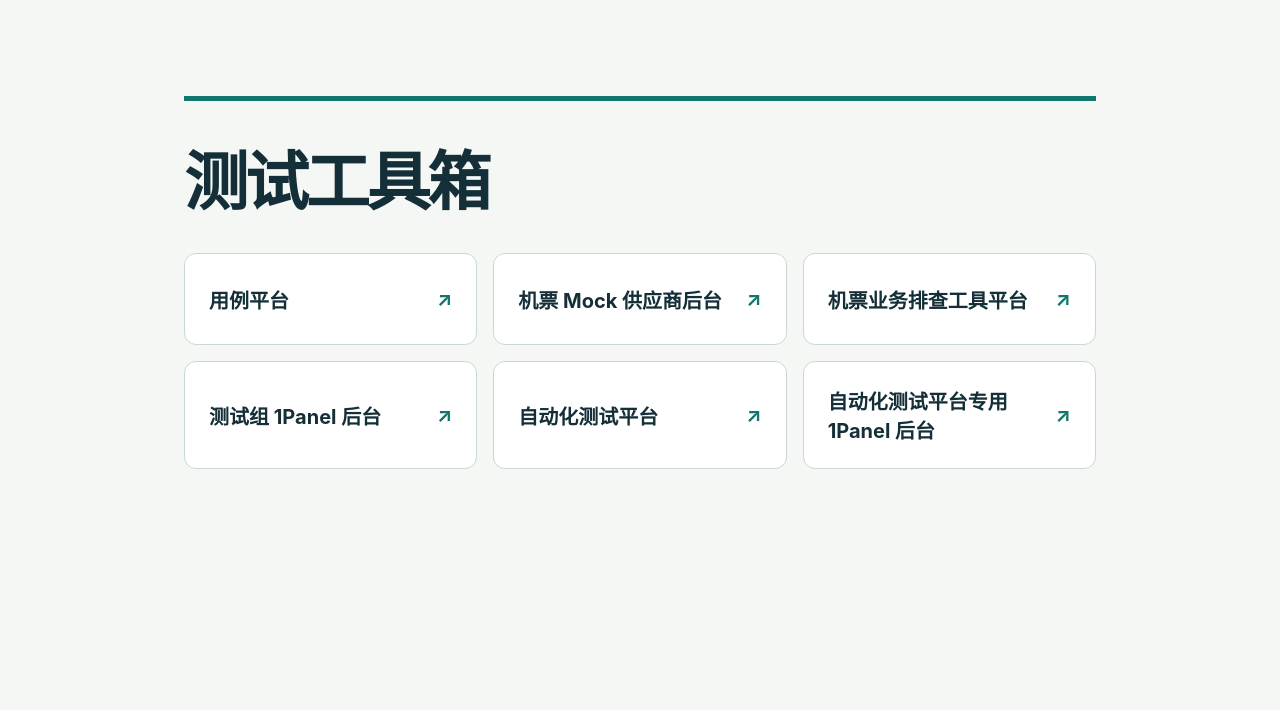
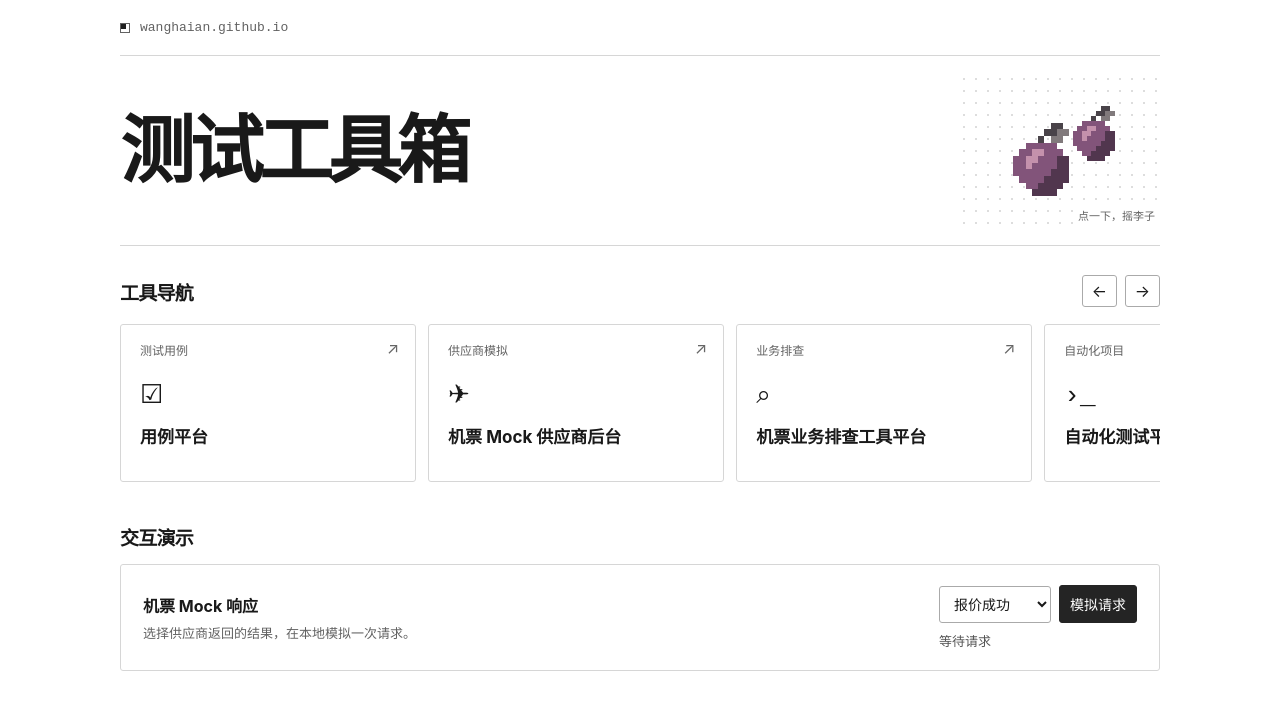
Before and after one commit to wanghaian/wanghaian.github.io, a plain HTML site: page index.html in a window 1280 px wide. Drawn offline with Linux system fonts and the light colour scheme.

Commit message:
发布像素李子主题与机票 Mock 演示

```diff
--- a/index.html
+++ b/index.html
@@ -1,33 +1,43 @@
-<!doctype html>
-<html lang="zh-CN">
-<head>
-<meta charset="utf-8">
-<meta name="viewport" content="width=device-width, initial-scale=1">
-<title>测试工具箱 · wanghaian</title>
+<!doctype html><html lang="zh-CN"><head><meta charset="utf-8"><meta name="viewport" content="width=device-width,initial-scale=1"><title>测试工具箱 · wanghaian</title>
 <style>
-:root { color-scheme: light; font-family: Inter, system-ui, sans-serif; color: #142f38; background: #f5f7f5; }
-* { box-sizing: border-box; }
-body { margin: 0; }
-main { max-width: 960px; margin: auto; padding: clamp(36px, 9vw, 96px) 24px; }
-header { border-top: 5px solid #11766c; padding: 30px 0; }
-h1 { font-size: clamp(36px, 7vw, 64px); margin: 0; letter-spacing: -.05em; }
-nav { display: grid; grid-template-columns: repeat(auto-fit, minmax(min(100%, 250px), 1fr)); gap: 16px; }
-a { display: flex; align-items: center; justify-content: space-between; gap: 16px; min-height: 92px; padding: 24px; background: white; border: 1px solid #c9d8d4; border-radius: 12px; text-decoration: none; color: inherit; font-size: 20px; font-weight: 650; }
-a:hover, a:focus-visible { color: #086459; border-color: #11766c; }
-.arrow { color: #11766c; }
-</style>
-</head>
-<body>
-<main>
-<header><h1>测试工具箱</h1></header>
-<nav aria-label="测试工具">
-  <a href="http://47.107.92.182/dashboard">用例平台 <span class="arrow" aria-hidden="true">↗</span></a>
-  <a href="http://47.107.92.182:8080/#overview">机票 Mock 供应商后台 <span class="arrow" aria-hidden="true">↗</span></a>
-  <a href="http://47.107.92.182:8058/">机票业务排查工具平台 <span class="arrow" aria-hidden="true">↗</span></a>
-  <a href="http://47.107.92.182:28680/">测试组 1Panel 后台 <span class="arrow" aria-hidden="true">↗</span></a>
-  <a href="http://47.112.31.9:3000/projects">自动化测试平台 <span class="arrow" aria-hidden="true">↗</span></a>
-  <a href="http://47.112.31.9:28680/69b3a08dcb">自动化测试平台专用 1Panel 后台 <span class="arrow" aria-hidden="true">↗</span></a>
-</nav>
-</main>
-</body>
-</html>
+*{box-sizing:border-box} :root{color-scheme:light;--line:#d6d6d6;--gray:#626262;color:#191919;background:white;font:16px Inter,"PingFang SC","Microsoft YaHei",sans-serif}
+body{margin:0}main{max-width:1120px;margin:auto;padding:0 40px 50px}header,.heading,.controls,.demo,.actions{display:flex;align-items:center}.top{display:flex;align-items:center;gap:10px;border-bottom:1px solid var(--line);height:56px;color:var(--gray);font:13px ui-monospace,monospace}.dot{width:10px;height:10px;background:#202020;box-shadow:inset -3px -3px white;border:1px solid}
+header{justify-content:space-between;min-height:190px;border-bottom:1px solid var(--line);gap:12px}
+h1{font-size:clamp(35px,6vw,74px);line-height:1.1;letter-spacing:-.065em;margin:0}
+button,select{font:inherit;color:inherit;background:white;border:1px solid #aaa;cursor:pointer;border-radius:3px}
+button:focus-visible,a:focus-visible,select:focus-visible{outline:2px solid black;outline-offset:2px}
+.orchard{position:relative;width:200px;height:148px;border:0;background:radial-gradient(#ddd .8px,transparent 1px) center/12px 12px}
+canvas{width:100%;height:100%;image-rendering:pixelated}
+.hint{position:absolute;bottom:0;right:0;background:white;padding:2px 5px;color:var(--gray);font-size:11px}
+.heading{justify-content:space-between;margin:29px 0 14px}h2{font-size:19px;margin:0;letter-spacing:-.04em}
+.controls,.actions{gap:8px}.controls button{width:35px;height:32px}.controls button:disabled{opacity:.35;cursor:default}
+.strip{display:flex;gap:12px;overflow-x:auto;scroll-snap-type:x mandatory;padding:3px 3px 12px;scrollbar-width:thin;scrollbar-color:#c0c0c0 #fafafa}
+.card{position:relative;flex:0 0 calc((100% - 42px)/3.35);min-width:195px;scroll-snap-align:start;display:flex;flex-direction:column;align-items:flex-start;min-height:158px;border:1px solid var(--line);padding:16px 19px 20px;color:inherit;text-decoration:none;border-radius:3px}
+.card:hover,button:not(:disabled):hover{background:#f6f6f6;border-color:#777}.category{font-size:12px;color:var(--gray)}.mark{font:26px/1 ui-monospace,monospace;margin:25px 0 14px}.corner{position:absolute;right:16px;top:13px;color:#666}.card strong{font-size:17px}
+.demo{border:1px solid var(--line);padding:20px 22px;gap:22px;justify-content:space-between;border-radius:3px}.demo h3{font-size:16px;margin:0 0 6px}.demo p{margin:0;font-size:13px;color:var(--gray)}.actions{flex-wrap:wrap}select,.run{padding:8px 10px;font-size:14px}.run{background:#242424;color:white;border-color:#242424}.actions .run:hover{background:#454545}output{display:block;margin-top:8px;font:13px ui-monospace,monospace;color:#555;min-height:16px}
+@media(max-width:680px){main{padding:0 18px 32px}.top{height:44px}header{min-height:156px}.orchard{width:120px;height:110px}.card{flex-basis:76%;min-height:145px}.demo{align-items:flex-start;flex-direction:column;gap:16px}.heading{margin-top:22px}}
+</style></head><body><main>
+<div class="top"><span class="dot" aria-hidden="true"></span>wanghaian.github.io</div>
+<header><h1>测试工具箱</h1><button class="orchard" aria-label="摇落像素李子"><canvas width="120" height="88" aria-hidden="true"></canvas><span class="hint">点一下，摇李子</span></button></header>
+<section><div class="heading"><h2>工具导航</h2><div class="controls"><button id="prev" aria-label="向前滚动卡片">←</button><button id="next" aria-label="向后滚动卡片">→</button></div></div><nav class="strip" aria-label="测试工具"><a class="card" href="http://47.107.92.182/dashboard"><span class="category">测试用例</span><span class="mark" aria-hidden="true">☑</span><strong>用例平台</strong><span class="corner" aria-hidden="true">↗</span></a>
+<a class="card" href="http://47.107.92.182:8080/#overview"><span class="category">供应商模拟</span><span class="mark" aria-hidden="true">✈</span><strong>机票 Mock 供应商后台</strong><span class="corner" aria-hidden="true">↗</span></a>
+<a class="card" href="http://47.107.92.182:8058/"><span class="category">业务排查</span><span class="mark" aria-hidden="true">⌕</span><strong>机票业务排查工具平台</strong><span class="corner" aria-hidden="true">↗</span></a>
+<a class="card" href="http://47.112.31.9:3000/projects"><span class="category">自动化项目</span><span class="mark" aria-hidden="true">›_</span><strong>自动化测试平台</strong><span class="corner" aria-hidden="true">↗</span></a>
+<a class="card" href="http://47.107.92.182:28680/"><span class="category">服务器管理</span><span class="mark" aria-hidden="true">▤</span><strong>测试组 1Panel 后台</strong><span class="corner" aria-hidden="true">↗</span></a>
+<a class="card" href="http://47.112.31.9:28680/69b3a08dcb"><span class="category">服务器管理</span><span class="mark" aria-hidden="true">▤</span><strong>自动化测试平台专用 1Panel 后台</strong><span class="corner" aria-hidden="true">↗</span></a></nav></section>
+<section><div class="heading"><h2>交互演示</h2></div><div class="demo"><div><h3>机票 Mock 响应</h3><p>选择供应商返回的结果，在本地模拟一次请求。</p></div><div><div class="actions"><select aria-label="模拟结果"><option>报价成功</option><option>无可售舱位</option><option>供应商超时</option></select><button class="run">模拟请求</button></div><output aria-live="polite">等待请求</output></div></div></section>
+</main><script>
+const strip=document.querySelector('.strip'), prev=document.querySelector('#prev'), next=document.querySelector('#next');
+const reduced=matchMedia('(prefers-reduced-motion: reduce)');
+function update(){prev.disabled=strip.scrollLeft<2;next.disabled=strip.scrollLeft+strip.clientWidth>=strip.scrollWidth-2}
+function move(direction){strip.scrollBy({left:direction*(strip.children[1].offsetLeft-strip.children[0].offsetLeft),behavior:reduced.matches?'instant':'smooth'})}
+prev.onclick=()=>move(-1);next.onclick=()=>move(1);strip.addEventListener('scroll',update);new ResizeObserver(update).observe(strip);update();
+const run=document.querySelector('.run'),out=document.querySelector('output'),select=document.querySelector('select');
+run.onclick=()=>{const results=['200 · 已返回模拟报价 CNY 680','200 · 当前航班无可售舱位','504 · 供应商响应超时'];const result=results[select.selectedIndex];run.disabled=true;select.disabled=true;out.textContent='请求中…';setTimeout(()=>{out.textContent=result;run.disabled=false;select.disabled=false},480)};
+const canvas=document.querySelector('canvas'),ctx=canvas.getContext('2d');
+const sprite=['.......ss...','......ssll..','.....s.ll...','...ppppp....','..pphhppp...','.pphhpppdd..','.pphppppdd..','.ppppppddd..','..ppppdddd..','...ppdddd...','....dddd....'];
+const colors={s:'#494349',l:'#817a7c',p:'#82547a',d:'#51364e',h:'#c491ac'};
+function plum(x,y,k){sprite.forEach((row,j)=>[...row].forEach((ch,i)=>{if(colors[ch]){ctx.fillStyle=colors[ch];ctx.fillRect(Math.round(x+i*k),Math.round(y+j*k),k,k)}}))}
+function draw(t=0){ctx.clearRect(0,0,120,88);const shake=Math.sin(t*Math.PI*8)*(1-t)*3;const hop=Math.sin(t*Math.PI);plum(26+shake,27-hop*9,4);plum(65-shake,17-hop*18,3);if(t>0&&t<1)plum(79,32+t*40,1)}
+let frame=0;draw();document.querySelector('.orchard').onclick=()=>{cancelAnimationFrame(frame);if(reduced.matches){draw(.5);setTimeout(()=>draw(),180);return}const start=performance.now();function step(now){const t=Math.min((now-start)/620,1);draw(t);if(t<1)frame=requestAnimationFrame(step)}frame=requestAnimationFrame(step)};
+</script></body></html>
```
